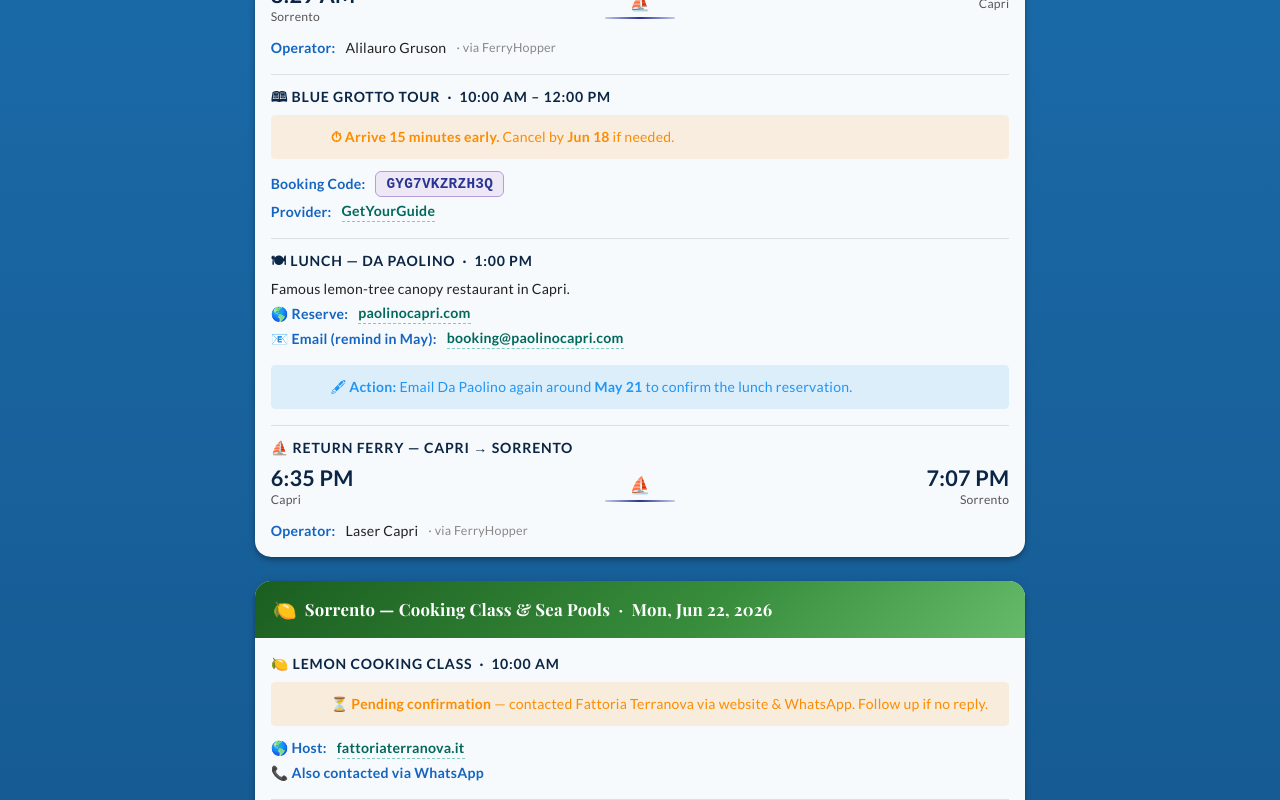
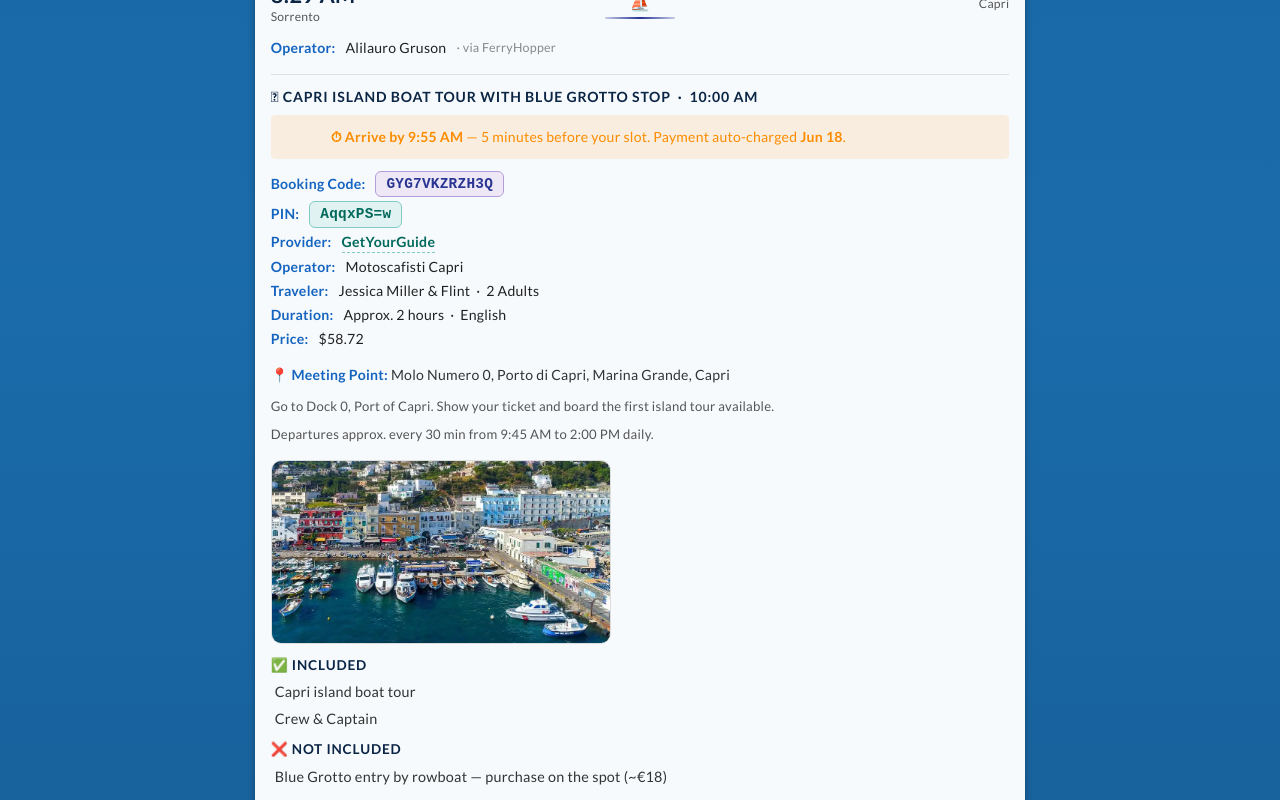
Before and after one commit to FlintShadey/Itenerary, a Vue app: page / in a window 1280 px wide. Shown: the part 9420-10220 px from the top of the page. Built offline with nearby package versions, Linux system fonts and the light colour scheme.

Commit message:
Expand Blue Grotto boat tour card with full booking details and meeting point image

```diff
--- a/src/App.vue
+++ b/src/App.vue
@@ -1167,18 +1167,57 @@
                 <v-divider class="my-3"></v-divider>
 
                 <!-- Blue Grotto Tour -->
-                <div class="benefits-heading mb-2">&#128366; Blue Grotto Tour &nbsp;&middot;&nbsp; 10:00 AM &ndash; 12:00 PM</div>
+                <div class="benefits-heading mb-2">&#127700; Capri Island Boat Tour with Blue Grotto Stop &nbsp;&middot;&nbsp; 10:00 AM</div>
                 <v-alert type="warning" variant="tonal" class="mb-3" density="compact">
-                  <strong>&#9201; Arrive 15 minutes early.</strong> Cancel by <strong>Jun 18</strong> if needed.
+                  <strong>&#9201; Arrive by 9:55 AM</strong> — 5 minutes before your slot. Payment auto-charged <strong>Jun 18</strong>.
                 </v-alert>
+
                 <div class="confirm-row mb-1">
                   <span class="detail-label">Booking Code:</span>
                   <span class="confirm-code ferry-code">GYG7VKZRZH3Q</span>
                 </div>
-                <div class="confirm-row mb-4">
+                <div class="confirm-row mb-1">
+                  <span class="detail-label">PIN:</span>
+                  <span class="confirm-code">AqqxPS=w</span>
+                </div>
+                <div class="confirm-row mb-1">
                   <span class="detail-label">Provider:</span>
                   <a href="https://www.getyourguide.com/" target="_blank" rel="noopener" class="med-link">GetYourGuide</a>
                 </div>
+                <div class="confirm-row mb-1">
+                  <span class="detail-label">Operator:</span>
+                  <span>Motoscafisti Capri</span>
+                </div>
+                <div class="confirm-row mb-1">
+                  <span class="detail-label">Traveler:</span>
+                  <span>Jessica Miller &amp; Flint &nbsp;&middot;&nbsp; 2 Adults</span>
+                </div>
+                <div class="confirm-row mb-1">
+                  <span class="detail-label">Duration:</span>
+                  <span>Approx. 2 hours &nbsp;&middot;&nbsp; English</span>
+                </div>
+                <div class="confirm-row mb-3">
+                  <span class="detail-label">Price:</span>
+                  <span>$58.72</span>
+                </div>
+
+                <div class="hotel-contact mb-3">
+                  <div><span class="detail-label">&#128205; Meeting Point:</span> Molo Numero 0, Porto di Capri, Marina Grande, Capri</div>
+                  <div style="font-size:0.82rem;color:#555;margin-top:4px;">Go to Dock 0, Port of Capri. Show your ticket and board the first island tour available.</div>
+                  <div style="font-size:0.82rem;color:#555;margin-top:2px;">Departures approx. every 30 min from 9:45 AM to 2:00 PM daily.</div>
+                </div>
+
+                <img src="/Capri Boat Tour meeting spot .webp" alt="Capri Boat Tour meeting point" style="width:100%;max-width:340px;border-radius:10px;border:1px solid #ddd;display:block;margin-bottom:12px;" />
+
+                <div class="benefits-heading mb-1" style="font-size:0.85rem;">&#9989; Included</div>
+                <ul class="benefits-list mb-2">
+                  <li>Capri island boat tour</li>
+                  <li>Crew &amp; Captain</li>
+                </ul>
+                <div class="benefits-heading mb-1" style="font-size:0.85rem;">&#10060; Not Included</div>
+                <ul class="benefits-list mb-4">
+                  <li>Blue Grotto entry by rowboat — purchase on the spot (~&euro;18)</li>
+                </ul>
 
                 <v-divider class="my-3"></v-divider>
 
```
Also changed, not shown: public/Capri Boat Tour meeting spot .webp (added).
